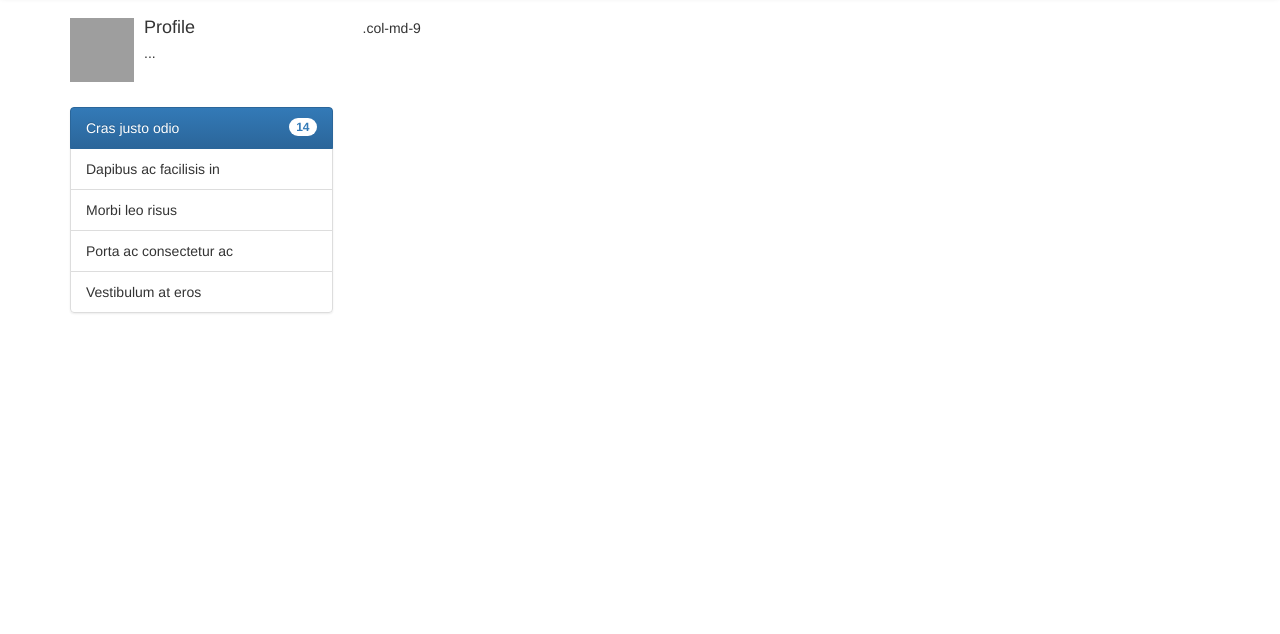
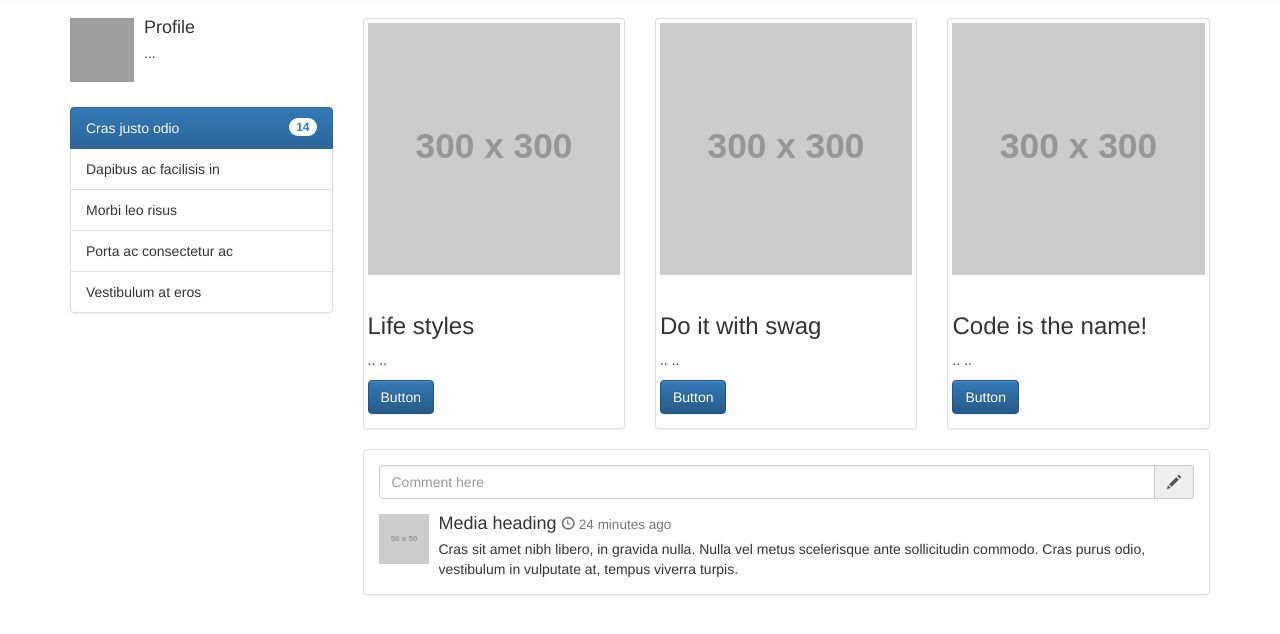
Before and after one commit to jelaiace/jelaiace, a plain HTML site: page index.html in a window 1280 px wide. Shown: the part 54-688 px from the top of the page. Drawn offline with nearby package versions, Linux system fonts and the light colour scheme; grey boxes are pictures that could not be loaded; placeholder pictures from the web are drawn by us.

Commit message:
Added post and comments

```diff
--- a/index.html
+++ b/index.html
@@ -57,15 +57,15 @@
 	<div class="container">
 		<div class="row">
 			<div class="col-md-3">
-				<div class="media" style="margin-bottom:25px">
-
+			  <div class="media" style="margin-bottom:25px">
 				  <div class="media-left">
 				    <a href="#">
 				      <img class="media-object" src="http://lorempixel.com/64/64/cats" alt="...">
 				    </a>
-				    </div>
+				  </div>
 
-				     <div class="media-body">
+
+				   <div class="media-body">
 				    <h4 class="media-heading">Profile</h4>
 				    ...
 				   </div>
@@ -77,7 +77,6 @@
 				  <a href="#" class="list-group-item active">
 				  <span class="badge">14</span> Cras justo odio</li>
 				  </a>
-
 				  <li class="list-group-item">Dapibus ac facilisis in</li>
 				  <li class="list-group-item">Morbi leo risus</li>
 				  <li class="list-group-item">Porta ac consectetur ac</li>
@@ -86,10 +85,86 @@
 
 			</div>
 
-			<div class="col-md-9">.col-md-9</div>
+			<div class="col-md-9">
+				<div class="row">
+					<div class="col-md-4">
+    		 		<div class="thumbnail">
+    		 			<img src="http://placehold.it/300x300">
+	    		 		<div class="caption"></div>
+	    		 		<h3> Life styles</h3>
+	    		 		<p> .. .. </p>
+	    		 		<p> <a href="" class="btn btn-primary" role="button">Button</a></a></p>
+						</div>
+    		 </div>
 
-		</div>
+    		 	<div class="col-md-4">
+    		 		<div class="thumbnail">
+    		 			<img src="http://placehold.it/300x300">
+	    		 		<div class="caption"></div>
+	    		 		<h3> Do it with swag</h3>
+	    		 		<p> .. .. </p>
+	    		 		<p> <a href="" class="btn btn-primary" role="button">Button</a></a></p>
+						</div>
+    		 </div>
+
+    		 	<div class="col-md-4">
+    		 		<div class="thumbnail">
+    		 			<img src="http://placehold.it/300x300">
+	    		 		<div class="caption"></div>
+	    		 		<h3> Code is the name!</h3>
+	    		 		<p> .. .. </p>
+	    		 		<p> <a href="" class="btn btn-primary" role="button">Button</a></a></p>
+						</div>
+    		 </div>
+    		</div>
+
+    		<div class="row">
+    			<div class="col-md-12">
+    				<div class="panel panel-default">
+    		 			<div class="panel-body">
+
+    		 			<div class="input-group">
+							  <input type="text" class="form-control" placeholder="Comment here">
+							  <span class="input-group-addon">
+							  	<span class="glyphicon glyphicon-pencil"></span>
+							  </span>
+							</div>
+
+
+			    			<div class="media">
+					  			<div class="media-left">
+					    			<a href="#">
+					      			<img class="media-object" src="http://placehold.it/50x50" alt="...">
+					   				</a>
+					 				</div>
+
+						 			<div class="media-body">
+						  			<h4 class="media-heading">
+						  				Media heading
+						  				<small>
+						  					<span class="glyphicon glyphicon-time"></span>
+						  					24 minutes ago
+						  				</small>
+						  			</h4>
+						    		Cras sit amet nibh libero, in gravida nulla. Nulla vel metus scelerisque ante sollicitudin commodo. Cras purus odio, vestibulum in vulputate at, tempus viverra turpis.
+						  		</div>
+								</div>
+	    		 		</div>
+    		 		</div>
+    		 	</div>
+    		</div>
+
+
+
+
+   			</div>
+  		</div>
 	</div>
+
+
+	</div>
+
+</div>
 
 </body>
 </html>
```
